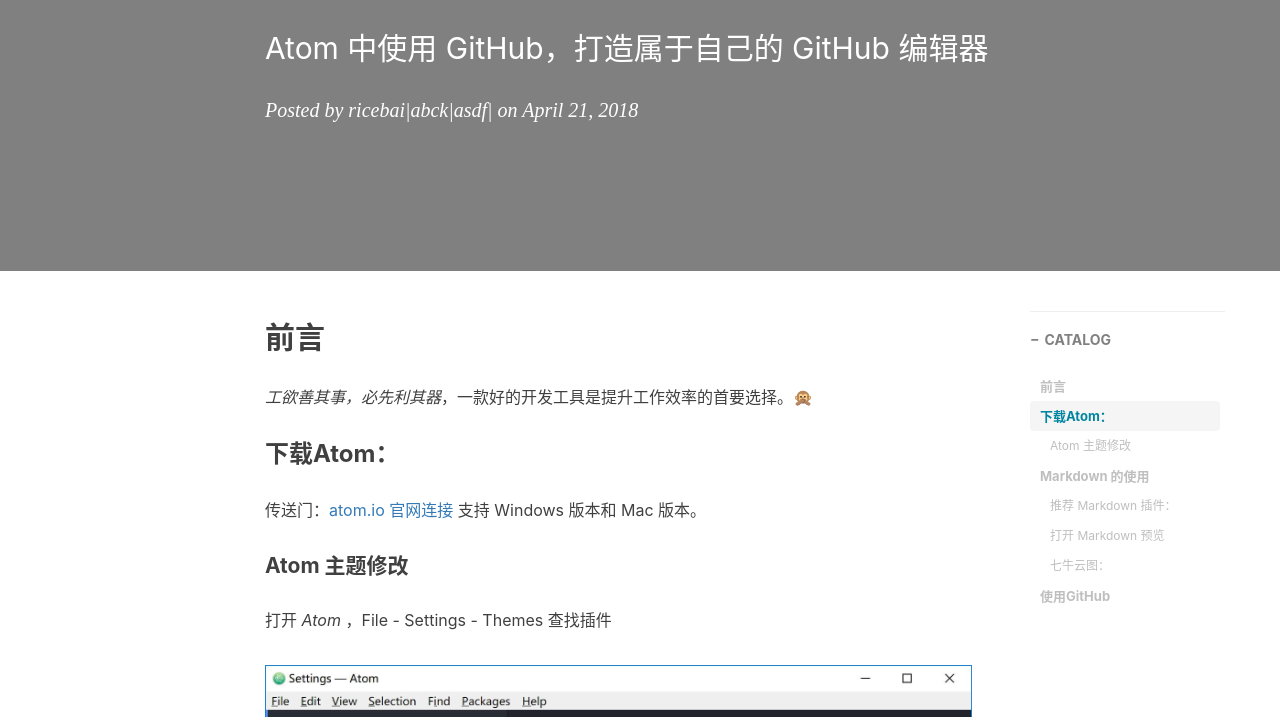
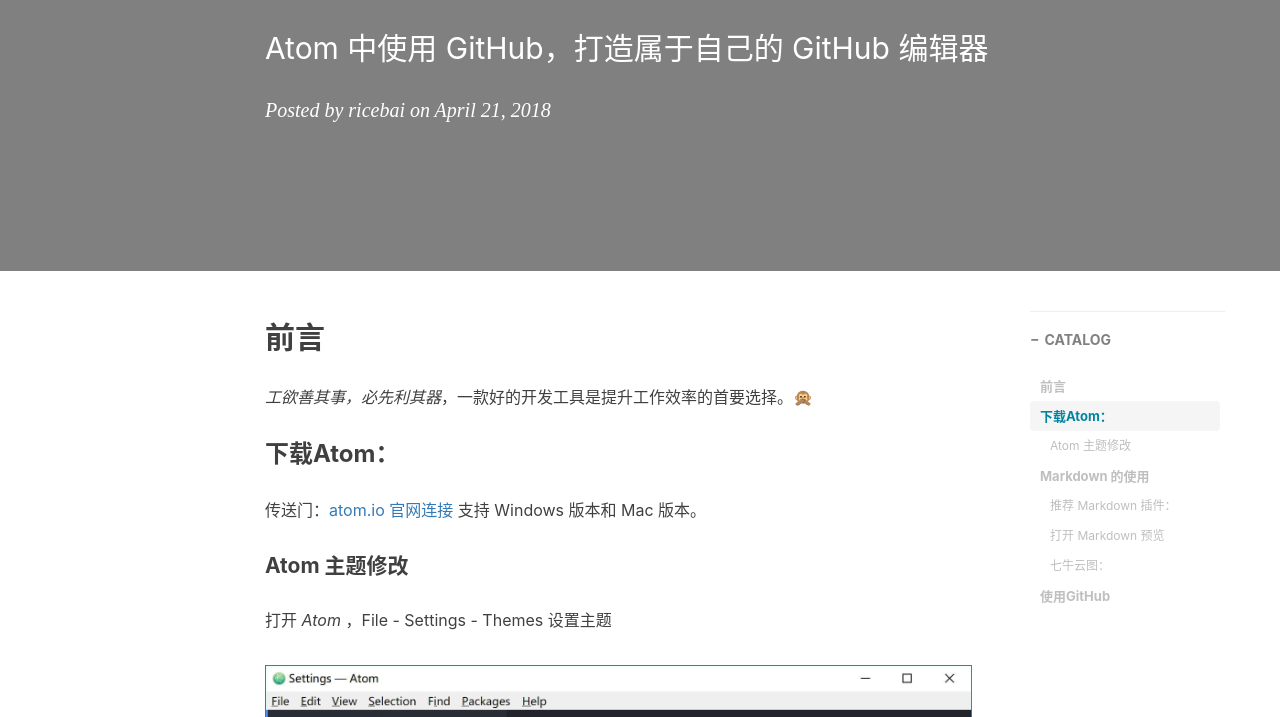
Before and after one commit to ricebai/ricebai.github.io, a Jekyll site: the page built from _posts/2018-04-21-Atom-GitHub.md, in a window 1280 px wide. Shown: the part 252-969 px from the top of the page. Built offline with Jekyll 4.4.1, drawn with Linux system fonts in a browser that asks for light colours; nearby versions of some CDN libraries; comment, search, counter and statistics services are not loaded.

Commit message:
atom github

```diff
--- a/_posts/2018-04-21-Atom-GitHub.md
+++ b/_posts/2018-04-21-Atom-GitHub.md
@@ -3,8 +3,8 @@ layout:     post
 title:      Atom & GitHub
 subtitle:   Atom 中使用 GitHub，打造属于自己的 GitHub 编辑器
 date:       2018-04-21
-author:     ricebai|abck|asdf|
-header-img: img/posts/atom/post-bg-atom.jpg
+author:     ricebai
+header-img: img/posts/atom/post-bg-atom.png
 catalog: true
 tags:
     - Markdown
@@ -23,7 +23,7 @@ tags:
 
 #### Atom 主题修改
 
-打开 *Atom* ，File - Settings - Themes 查找插件
+打开 *Atom* ，File - Settings - Themes 设置主题
 
 <img src="https://ricebai.github.io/img/posts/atom-github/settings-themes.jpg" />
 
```
Also changed, not shown: img/posts/atom-github/post-bg-atom.jpg (deleted), img/posts/atom-github/post-bg-atom.png (added).
